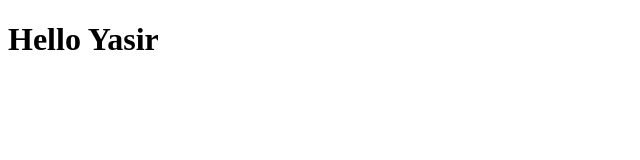
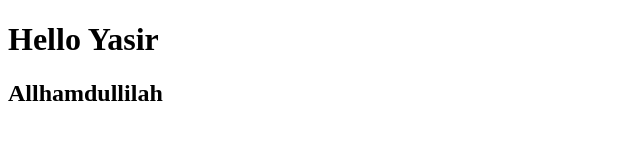
Before and after one commit to noory5290/Test, a plain HTML site: page index.html in a window 1280 px wide. Shown: the whole page, without its empty margins (0-640 px from the left). Drawn offline with Linux system fonts and the light colour scheme.

Commit message:
Update index.html

```diff
--- a/index.html
+++ b/index.html
@@ -9,5 +9,8 @@
     <h1>
         Hello Yasir
     </h1>
+    <h2>
+        Allhamdullilah
+    </h2>
 </body>
 </html>
```
